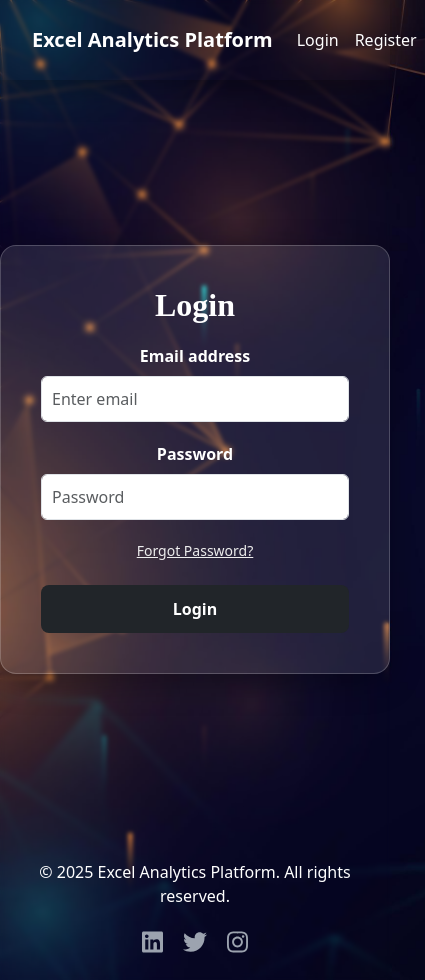
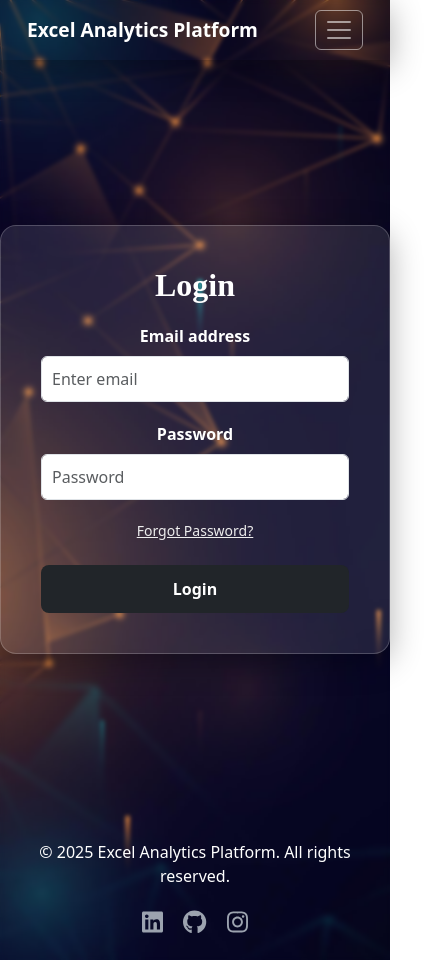
Before and after one commit to PriyanshuDeveloper26/client, a React (Create React App) app: page /login in a window 390 px wide. Shown: the whole page, 425 px wide, since content can reach past the window. Built offline with nearby package versions, Linux system fonts and the light colour scheme.

Commit message:
make ui responsive

```diff
--- a/src/pages/auth/login/Login.css
+++ b/src/pages/auth/login/Login.css
@@ -87,6 +87,8 @@
   color: #ffffff;
 }
 
+
+
 /* .center-form Form:hover {
   box-shadow: 0 2px 4px 4px #040330;
 } */
--- a/src/pages/auth/login/Login.js
+++ b/src/pages/auth/login/Login.js
@@ -39,14 +39,6 @@ const Login = () => {
       // setError("Email is required");
       return;
     }
-    // if (!formData.password) {
-    //   setError("Password is required");
-    //   return;
-    // }
-    // if (!formData.email.includes("@")) {
-    //   setError("Email must contain @");
-    //   return;
-    // }
     if (!/\S+@\S+\.\S+/.test(formData.email)) {
       alert("Invalid email");
       // setError("Invalid email");
@@ -71,12 +63,16 @@ const Login = () => {
       const result = await response.json();
       console.log(result);
       localStorage.setItem("token", result.token);
-      if (formData.email === "zidiodev@gmail.com" && formData.password === "admin@123") {
+      if (
+        formData.email === "zidiodev@gmail.com" &&
+        formData.password === "admin@123"
+      ) {
         navigate("/admin-dashboard");
         localStorage.setItem("role", "admin");
       } else {
         navigate("/dashboard");
         localStorage.setItem("role", "user");
+        localStorage.setItem("name", result.name);
       }
     } catch (error) {
       console.error(error);
@@ -115,7 +111,9 @@ const Login = () => {
           />
         </Form.Group>
         <div className="login-actions">
-        <a href="forgot-password" className="forgot-link">Forgot Password?</a>
+          <a href="forgot-password" className="forgot-link">
+            Forgot Password?
+          </a>
         </div>
         <br />
         <Button
--- a/src/pages/components/footer/Footer.js
+++ b/src/pages/components/footer/Footer.js
@@ -1,9 +1,9 @@
 import React from "react";
 import { FontAwesomeIcon } from "@fortawesome/react-fontawesome";
 import {
-  faTwitter,
   faInstagram,
   faLinkedin,
+  faGithub,
 } from "@fortawesome/free-brands-svg-icons";
 import "./Footer.css";
 
@@ -22,11 +22,11 @@ const Footer = () => {
         >
           <FontAwesomeIcon icon={faLinkedin} />
         </a>
-        <a href="https://twitter.com" target="_blank" rel="noopener noreferrer">
-          <FontAwesomeIcon icon={faTwitter} />
+        <a href="https://github.com/PriyanshuDeveloper26" target="_blank" rel="noopener noreferrer">
+          <FontAwesomeIcon icon={faGithub} />
         </a>
         <a
-          href="https://instagram.com"
+          href="https://instagram.com/priyanshu_sathvara_?igsh=bG8xNjloYW94b2Nz"
           target="_blank"
           rel="noopener noreferrer"
         >
--- a/src/pages/header/Header.css
+++ b/src/pages/header/Header.css
@@ -1,42 +1,95 @@
 .navbar {
-    /* background-color: dark; */
-    /* width: 100%;
-  max-width: 400px;
-  padding: 20px; */
     background: rgba(255, 255, 255, 0.1); /* semi-transparent white */
-  /* border-radius: 16px; */
-  padding: 20px;
+    padding: 15px 20px;
     backdrop-filter: blur(6px);
     -webkit-backdrop-filter: blur(6px);
     box-shadow: 0 8px 32px rgba(0, 0, 0, 0.3);
-  /* border: 1px solid rgba(255, 255, 255, 0.2); */
     color: white;
-  text-align: center;
-  justify-content: center;
-  align-items: center;
+    width: 100%;
+    z-index: 1000;
+    transition: all 0.3s ease;
   }
 
   .navbar .navbar-brand {
     font-weight: bold;
     color: #fff;
+    font-size: 1.5rem;
+    transition: transform 0.3s ease;
+  }
+
+  /* .navbar .navbar-brand:hover {
+    transform: scale(1.05);
+  } */
+
+  .navbar-toggler {
+    border: 1px solid rgba(255, 255, 255, 0.5) !important;
+    padding: 0.25rem 0.5rem;
+  }
+
+  .navbar-toggler:focus {
+    box-shadow: 0 0 0 0.15rem rgba(255, 255, 255, 0.3);
+    outline: none;
   }
 
 
   .navbar .nav-link {
-    color: #fff;
+    color: #fff !important;
     text-decoration: none !important;
-    margin-right: 20px;
+    margin: 0 10px;
+    padding: 8px 15px;
+    border-radius: 8px;
+    transition: all 0.3s ease;
+  }
+
+  .logout-btn {
+    background: transparent !important;
+    border: 1px solid rgba(255, 255, 255, 0.3) !important;
+    color: #fff !important;
+    padding: 8px 15px !important;
+    margin: 0 10px;
+    border-radius: 8px !important;
+    transition: all 0.3s ease !important;
   }
 
   .navbar .nav-link:hover {
-    border-radius: 10px;
-    box-shadow: 0 2px 2px 2px darkcyan;
-    transform: scale(1.1);
-    transition: all 0.3s ease;
+    background: rgba(255, 255, 255, 0.1);
+    box-shadow: 0 2px 4px rgba(0, 139, 139, 0.5);
+    transform: translateY(-2px);
+  }
+
+  .logout-btn:hover {
+    background: rgba(255, 255, 255, 0.1) !important;
+    box-shadow: 0 2px 4px rgba(255, 0, 0, 0.3) !important;
+    transform: translateY(-2px) !important;
+  }
+
+  /* Responsive styles */
+  @media (max-width: 767.98px) {
+    .navbar {
+      padding: 10px 15px;
+    }
+
+    .navbar-collapse {
+      background: rgba(0, 0, 0, 0.8);
+      border-radius: 0 0 10px 10px;
+      padding: 10px;
+      margin-top: 10px;
+    }
+
+    .navbar .nav-link {
+      margin: 5px 0;
+      text-align: center;
+    }
+
+    .logout-btn {
+      margin: 5px 0;
+      width: 100%;
+      text-align: center;
+    }
   }
 
   @media (max-width: 576px) {
-    .navbar .nav-link {
-        margin-right: 0px;
+    .navbar .navbar-brand {
+      font-size: 1.2rem;
     }
   }
--- a/src/pages/header/Header.js
+++ b/src/pages/header/Header.js
@@ -1,52 +1,85 @@
-import React from "react";
+import React, { useState } from "react";
 import "./Header.css";
-import { Navbar, Container, Nav } from "react-bootstrap";
+import { Navbar, Container, Nav, Button } from "react-bootstrap";
 import { Link, useNavigate } from "react-router-dom";
 
 const Header = () => {
   const navigate = useNavigate();
   const token = localStorage.getItem("token");
   const role = localStorage.getItem("role");
+  const [expanded, setExpanded] = useState(false);
 
   const handleLogout = () => {
     localStorage.removeItem("token");
     localStorage.removeItem("role");
     navigate("/login");
   };
+
+  const closeNavbar = () => setExpanded(false);
   return (
-    <Navbar bg={token ? "transparent" : "transparent"} variant="dark">
+    <Navbar
+      bg={token ? "transparent" : "transparent"}
+      variant="dark"
+      expand="md"
+      expanded={expanded}
+      onToggle={setExpanded}
+      className="responsive-navbar"
+    >
       <Container>
-        <Navbar.Brand>
-          {/* {token ? "Excel Analytics Platform" : "Hey,there"} */}
+        <Navbar.Brand className="brand-logo">
           {token && role === "admin"
             ? "Admin Dashboard"
             : "Excel Analytics Platform"}
         </Navbar.Brand>
-        <Nav className="ml-auto">
+        <Navbar.Toggle
+          aria-controls="responsive-navbar-nav"
+          className="navbar-toggler"
+        />
+        <Navbar.Collapse id="responsive-navbar-nav">
+          <Nav className="ms-auto">
             {token ? (
               <>
                 <Nav.Link
                   as={Link}
                   to={role === "admin" ? "/admin-dashboard" : "/dashboard"}
                   className="nav-link"
+                  onClick={closeNavbar}
                 >
                   {role === "admin" ? "Admin Dashboard" : "Dashboard"}
                 </Nav.Link>
-              <Nav.Link as={Link} to="/login" onClick={handleLogout}>
+                <Nav.Link
+                  as={Button}
+                  className="logout-btn"
+                  onClick={() => {
+                    handleLogout();
+                    closeNavbar();
+                  }}
+                >
                   Logout
                 </Nav.Link>
               </>
             ) : (
               <>
-              <Nav.Link as={Link} to="/login" className="nav-link">
+                <Nav.Link
+                  as={Link}
+                  to="/login"
+                  className="nav-link"
+                  onClick={closeNavbar}
+                >
                   Login
                 </Nav.Link>
-              <Nav.Link as={Link} to="/register" className="nav-link">
+                <Nav.Link
+                  as={Link}
+                  to="/register"
+                  className="nav-link"
+                  onClick={closeNavbar}
+                >
                   Register
                 </Nav.Link>
               </>
             )}
           </Nav>
+        </Navbar.Collapse>
       </Container>
     </Navbar>
   );
```
Also changed, not shown: src/pages/components/uploads/upload.css (line endings or trailing spaces). Lines whose indentation alone changed are shown as unchanged.
